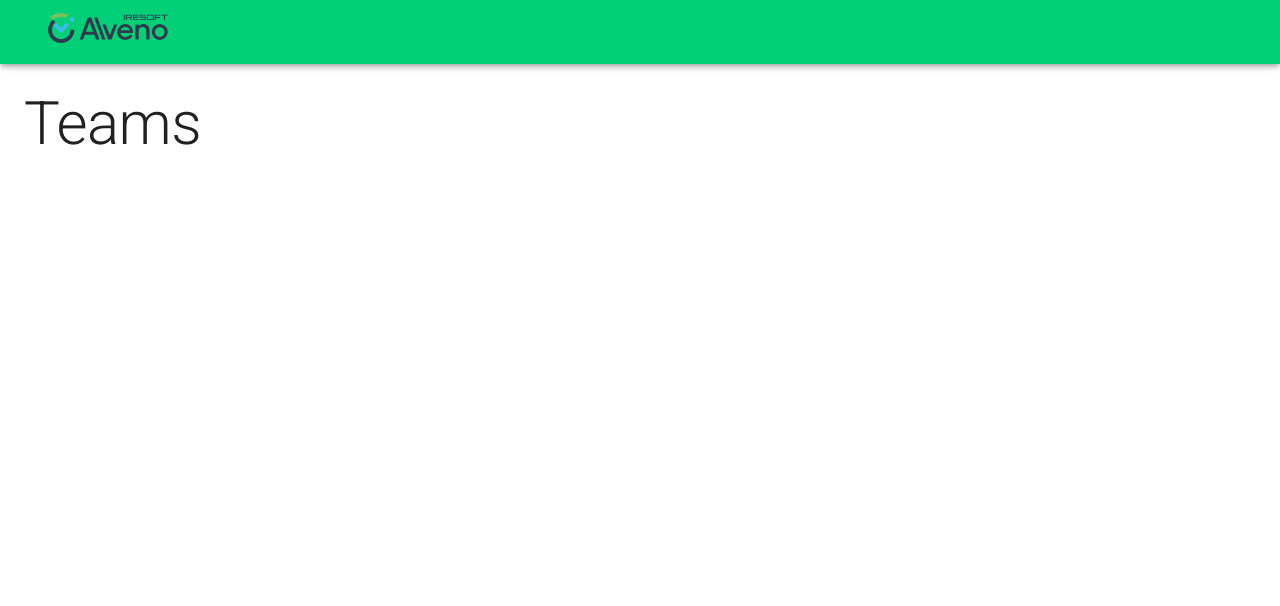
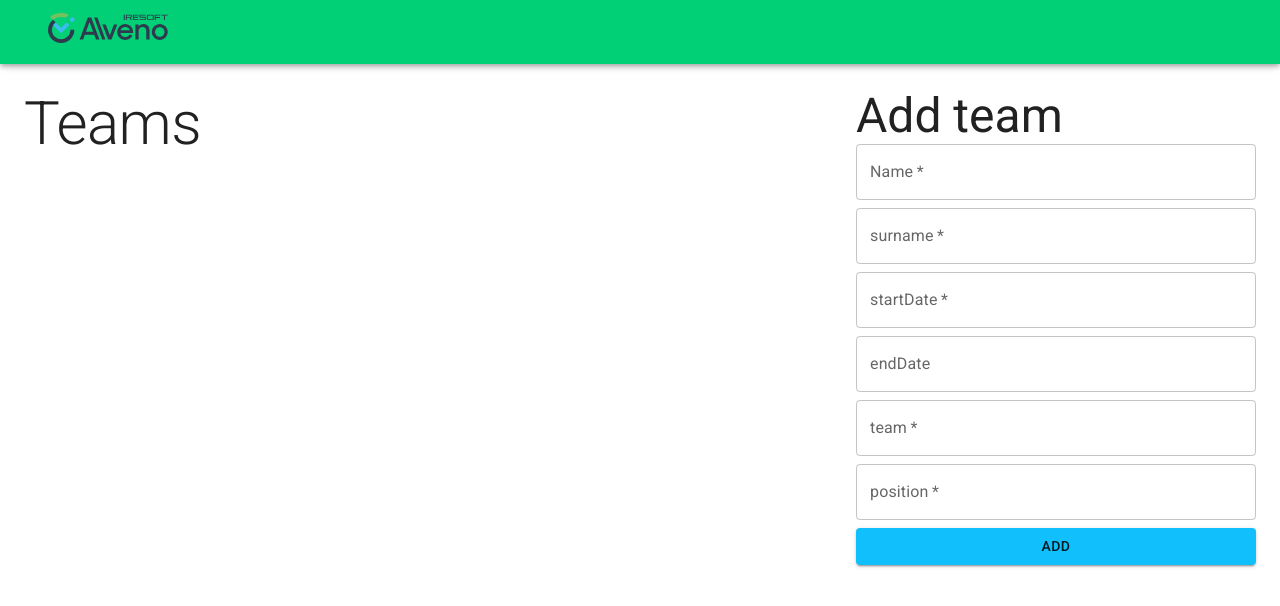
Before and after one commit to azlato/nestedTeamsAndEmployees, a React (Vite) app: page / in a window 1280 px wide. Shown: the top 606 px of the page. Built offline with nearby package versions, Linux system fonts and the light colour scheme; no server answers; the database is empty.

Commit message:
basic form for team adding

```diff
--- a/package.json
+++ b/package.json
@@ -17,6 +17,9 @@
     "@mui/icons-material": "^5.11.16",
     "@mui/lab": "^5.0.0-alpha.127",
     "@mui/material": "^5.12.1",
+    "@mui/x-date-pickers": "^6.2.0",
+    "dayjs": "^1.11.7",
+    "formik": "^2.2.9",
     "react": "^18.2.0",
     "react-dom": "^18.2.0",
     "swr": "^2.1.3"
--- a/src/App.tsx
+++ b/src/App.tsx
@@ -1,11 +1,13 @@
 import React from 'react';
 import { ThemeProvider } from '@mui/material/styles';
+import Grid from '@mui/material/Grid';
 import Typography from '@mui/material/Typography';
 import Container from '@mui/material/Container';
 import CssBaseline from '@mui/material/CssBaseline';
 import lightTheme from './theme';
 import TeamTree from './components/teamTree/TeamTree';
 import Header from './components/header/Header';
+import AddTeam from './components/addTeamForm/AddTeam';
 
 function App() {
   return (
@@ -13,8 +15,15 @@ function App() {
       <CssBaseline />
       <Container maxWidth="xl" sx={{ p: 3 }}>
         <Header />
-        <Typography variant="h2" sx={{ mb: 2 }}>Teams</Typography>
-        <TeamTree />
+        <Grid container spacing={2}>
+          <Grid item xs={12} md={8}>
+            <Typography variant="h2" sx={{ mb: 2 }}>Teams</Typography>
+            <TeamTree />
+          </Grid>
+          <Grid item xs={12} md={4}>
+            <AddTeam />
+          </Grid>
+        </Grid>
       </Container>
     </ThemeProvider>
   );
--- /dev/null
+++ b/src/components/addTeamForm/AddTeam.tsx
@@ -0,0 +1,93 @@
+import React from 'react';
+import { useFormik } from 'formik';
+import { Button, Typography } from '@mui/material';
+import Box from '@mui/material/Box';
+import { StyledTextField } from './AddTeamStyle';
+
+function AddTeam() {
+  const formik = useFormik({
+    initialValues: {
+      name: '',
+      surname: '',
+      startDate: '',
+      endDate: '',
+      team: '',
+      position: '',
+    },
+    onSubmit: (values) => {
+      alert(JSON.stringify(values, null, 2));
+    },
+  });
+
+  return (
+    <Box>
+      <Typography variant="h3">Add team</Typography>
+      <form onSubmit={formik.handleSubmit}>
+        <StyledTextField
+          fullWidth
+          required
+          id="name"
+          name="name"
+          label="Name"
+          value={formik.values.name}
+          onChange={formik.handleChange}
+          error={formik.touched.name && Boolean(formik.errors.name)}
+        />
+        <StyledTextField
+          fullWidth
+          required
+          id="surname"
+          name="surname"
+          label="surname"
+          value={formik.values.surname}
+          onChange={formik.handleChange}
+          error={formik.touched.surname && Boolean(formik.errors.surname)}
+        />
+        <StyledTextField
+          fullWidth
+          required
+          id="startDate"
+          name="startDate"
+          label="startDate"
+          value={formik.values.startDate}
+          onChange={formik.handleChange}
+          error={formik.touched.startDate && Boolean(formik.errors.startDate)}
+        />
+        <StyledTextField
+          fullWidth
+          id="endDate"
+          name="endDate"
+          label="endDate"
+          value={formik.values.endDate}
+          onChange={formik.handleChange}
+          error={formik.touched.endDate && Boolean(formik.errors.endDate)}
+        />
+        <StyledTextField
+          fullWidth
+          required
+          id="team"
+          name="team"
+          label="team"
+          value={formik.values.team}
+          onChange={formik.handleChange}
+          error={formik.touched.team && Boolean(formik.errors.team)}
+        />
+        <StyledTextField
+          fullWidth
+          required
+          id="position"
+          name="position"
+          label="position"
+          value={formik.values.position}
+          onChange={formik.handleChange}
+          error={formik.touched.position && Boolean(formik.errors.position)}
+        />
+        <Button color="secondary" variant="contained" fullWidth type="submit">
+          Add
+        </Button>
+      </form>
+    </Box>
+  );
+}
+
+export default AddTeam;
--- /dev/null
+++ b/src/components/addTeamForm/AddTeamStyle.tsx
@@ -0,0 +1,10 @@
+import { styled } from '@mui/material/styles';
+import { TextField } from '@mui/material';
+
+export const StyledTextField = styled(TextField)(
+  ({ theme }) => ({
+    marginBottom: theme.spacing(1),
+  }),
+);
+
+export default StyledTextField;
--- a/src/main.tsx
+++ b/src/main.tsx
@@ -1,4 +1,6 @@
 import React from 'react';
+import { LocalizationProvider } from '@mui/x-date-pickers';
+import { AdapterDayjs } from '@mui/x-date-pickers/AdapterDayjs'
 import ReactDOM from 'react-dom/client';
 import { TeamContextProvider } from './context/TeamContext';
 import { EmployeeContextProvider } from './context/EmployeeContext';
@@ -8,7 +10,9 @@ ReactDOM.createRoot(document.getElementById('root') as HTMLElement).render(
   <React.StrictMode>
     <TeamContextProvider>
       <EmployeeContextProvider>
-        <App />
+        <LocalizationProvider dateAdapter={AdapterDayjs}>
+          <App />
+        </LocalizationProvider>
       </EmployeeContextProvider>
     </TeamContextProvider>
   </React.StrictMode>,
```
Also changed, not shown: 1 other file (tests, documents, lock files or other folders).
